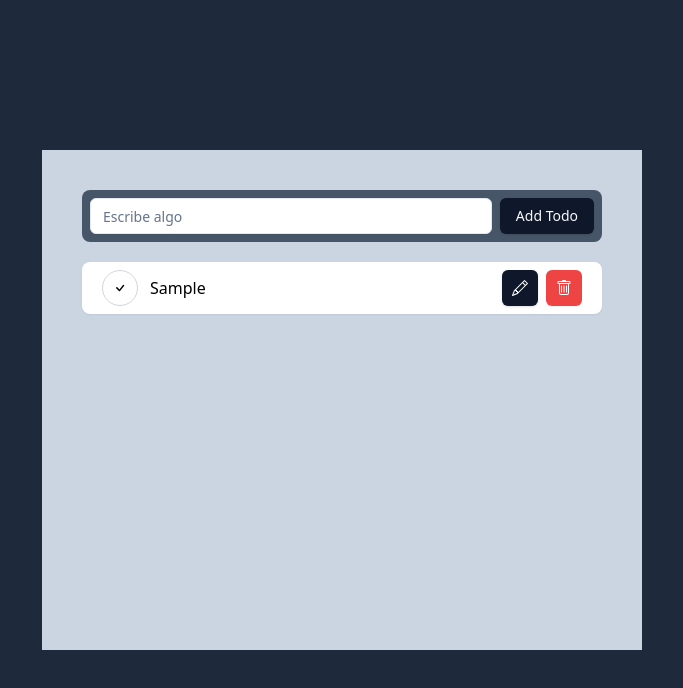
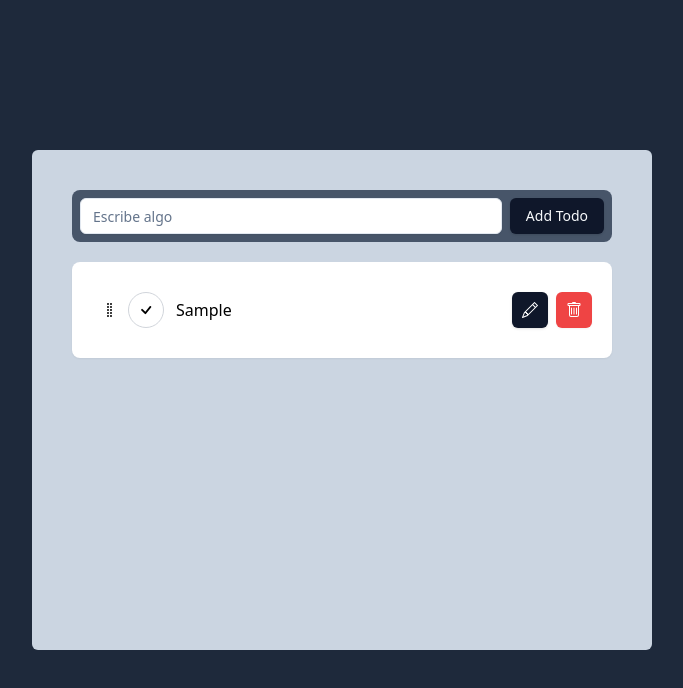
Before and after one commit to ballestrino/todo-app, a React (Vite) app: page / in a window 1280 px wide. Both pictures are taken after typing "Sample" into the empty fields and a click on the button "Add Todo". Shown: the top 688 px of the page, without its empty margins (298-981 px from the left). Built offline with nearby package versions, Linux system fonts and the light colour scheme.

Commit message:
drag and drop

```diff
--- a/package.json
+++ b/package.json
@@ -10,6 +10,10 @@
     "preview": "vite preview"
   },
   "dependencies": {
+    "@dnd-kit/core": "^6.1.0",
+    "@dnd-kit/modifiers": "^7.0.0",
+    "@dnd-kit/sortable": "^8.0.0",
+    "@dnd-kit/utilities": "^3.2.2",
     "@radix-ui/react-icons": "^1.3.1",
     "@radix-ui/react-slot": "^1.1.0",
     "class-variance-authority": "^0.7.0",
--- a/src/App.tsx
+++ b/src/App.tsx
@@ -1,10 +1,10 @@
 import TodoContainer from './components/TodoContainer'
-import InputTodo from './components/ui/InputTodo'
+import InputTodo from './components/InputTodo'
 
 export default function App() {
   return (
-    <div className='flex min-h-screen w-full items-center justify-center bg-slate-800 p-10'>
-      <div className='flex h-full min-h-[500px] w-full flex-col gap-5 bg-slate-300 p-10 md:w-3/4 lg:w-1/2'>
+    <div className='flex min-h-screen w-full items-center justify-center bg-slate-800 px-5 py-10'>
+      <div className='flex h-full min-h-[500px] w-full flex-col gap-5 rounded-md bg-slate-300 px-3 py-5 md:w-3/4 md:p-10 lg:w-1/2'>
         <InputTodo />
         <TodoContainer />
       </div>
--- a/src/components/ui/InputTodo.tsx
+++ b/src/components/InputTodo.tsx
@@ -1,6 +1,6 @@
 import { useState } from 'react'
-import { Button } from './button'
-import { Input } from './input'
+import { Button } from './ui/button'
+import { Input } from './ui/input'
 import { useTodosStore } from '@/store'
 
 export default function InputTodo() {
@@ -8,18 +8,25 @@ export default function InputTodo() {
 
   const { addTodo } = useTodosStore()
 
+  const [error, setError] = useState('')
+
   const handleSubmit = (e: React.FormEvent<HTMLFormElement>) => {
     console.log('submit')
     e.preventDefault()
     if (value) {
+      if (value.length > 50) {
+        setError('El texto no puede ser mayor a 50 caracteres')
+        return
+      }
       addTodo(value)
       setValue('')
+      setError('')
     }
     return
   }
   return (
     <form
-      className='flex gap-2 rounded-lg bg-slate-600 p-2'
+      className='relative flex gap-2 rounded-lg bg-slate-600 p-2'
       onSubmit={(e) => handleSubmit(e)}
     >
       <Input
@@ -29,6 +36,7 @@ export default function InputTodo() {
         className='bg-white'
       />
       <Button type='submit'>Add Todo</Button>
+      <p className='absolute -top-6 text-red-400'>{error}</p>
     </form>
   )
 }
--- a/src/components/Todo.tsx
+++ b/src/components/Todo.tsx
@@ -1,34 +1,56 @@
-import { useTodosStore, type Todo } from '@/store'
+import { type Todo as TodoType, useTodosStore } from '@/store'
+import TodoCompleted from './TodoCompleted'
 import { Button } from './ui/button'
-import { useRef, useState } from 'react'
-import TodoEdit from './TodoEdit'
 import DeleteButton from './ui/deleteButton'
-import TodoCompleted from './TodoCompleted'
+import { type SyntheticListenerMap } from '@dnd-kit/core/dist/hooks/utilities'
+import { type DraggableAttributes } from '@dnd-kit/core'
 
-export default function Todo({ todo }: { todo: Todo }) {
-  const { removeTodo, toggleCompleted } = useTodosStore()
-  const [edit, setEdit] = useState<boolean>(false)
+interface TodoProps {
+  todo: TodoType
+  attributes: DraggableAttributes
+  listeners: SyntheticListenerMap | undefined
+  inputRef: React.RefObject<HTMLInputElement>
+  setEdit: (edit: boolean) => void
+}
 
-  const inputRef = useRef<HTMLInputElement>(null)
+export default function Todo({
+  todo,
+  attributes,
+  listeners,
+  inputRef,
+  setEdit,
+}: TodoProps) {
+  const { removeTodo } = useTodosStore()
+  return (
+    <div className='flex w-full flex-col gap-2 md:h-[80px] md:flex-row'>
+      <div className='flex w-full'>
+        <div className='flex w-full items-center gap-3'>
+          <div className='flex'>
+            <Button
+              className='cursor-move'
+              size={'icon'}
+              variant={'ghost'}
+              {...attributes}
+              {...listeners}
+            >
+              <img src='/grip-vertical.svg' alt='drag item' />
+            </Button>
 
-  return (
-    <div
-      className={`flex w-full items-center justify-between gap-2 rounded-lg bg-white px-5 py-2 ${todo.completed && 'opacity-80'} shadow-sm transition-all duration-300 hover:shadow-md`}
-      onClick={() => {
-        toggleCompleted(todo.id)
+            <TodoCompleted id={todo.id} completed={todo.completed} />
+          </div>
+
+          <p
+            className={`hidden break-words text-black md:block ${todo.completed && 'text line-through'}`}
+            onClick={(e) => {
+              e.stopPropagation()
             }}
           >
-      {!edit ? (
-        <>
-          <div className='flex items-center gap-3'>
-            <TodoCompleted id={todo.id} completed={todo.completed} />
-            <p className={`text-black ${todo.completed && 'line-through'}`}>
             {todo.text}
           </p>
         </div>
 
         <div
-            className='flex gap-2'
+          className='flex items-center gap-2'
           onClick={(e) => {
             e.stopPropagation()
           }}
@@ -49,10 +71,13 @@ export default function Todo({ todo }: { todo: Todo }) {
             className='rounded-lg bg-slate-100 p-1'
           />
         </div>
-        </>
-      ) : (
-        <TodoEdit todo={todo} inputRef={inputRef} setEdit={setEdit} />
-      )}
+      </div>
+
+      <p
+        className={`max-h-60[px] block overflow-auto text-black md:hidden ${todo.completed && 'text break-words line-through'}`}
+      >
+        {todo.text}
+      </p>
     </div>
   )
 }
--- /dev/null
+++ b/src/components/TodoBox.tsx
@@ -0,0 +1,58 @@
+import { useTodosStore, type Todo as TodoType } from '@/store'
+import { memo, useRef, useState } from 'react'
+import TodoEdit from './TodoEdit'
+import { useSortable } from '@dnd-kit/sortable'
+import { CSS } from '@dnd-kit/utilities'
+import Todo from './Todo'
+
+function TodoBox({ todo }: { todo: TodoType }) {
+  const { toggleCompleted } = useTodosStore()
+  const [edit, setEdit] = useState<boolean>(false)
+
+  const inputRef = useRef<HTMLInputElement>(null)
+
+  const {
+    attributes,
+    listeners,
+    setNodeRef,
+    transform,
+    transition,
+    isDragging, // prevent performance issues on drag
+  } = useSortable({ id: todo.id })
+
+  const style = {
+    transform: CSS.Transform.toString(transform),
+    transition,
+  }
+
+  return (
+    <div
+      ref={setNodeRef}
+      style={style}
+      className={`flex w-full items-center justify-between gap-2 rounded-lg bg-white px-5 py-2 ${todo.completed && 'opacity-80'} ${!isDragging && 'shadow-sm transition-all duration-300 hover:shadow-md'}`}
+      onClick={() => {
+        toggleCompleted(todo.id)
+      }}
+    >
+      {!edit ? (
+        <Todo
+          todo={todo}
+          inputRef={inputRef}
+          attributes={attributes}
+          listeners={listeners}
+          setEdit={setEdit}
+        />
+      ) : (
+        <TodoEdit
+          todo={todo}
+          inputRef={inputRef}
+          attributes={attributes}
+          listeners={listeners}
+          setEdit={setEdit}
+        />
+      )}
+    </div>
+  )
+}
+
+export default memo(TodoBox)
--- a/src/components/TodoCompleted.tsx
+++ b/src/components/TodoCompleted.tsx
@@ -18,7 +18,7 @@ export default function TodoCompleted({
         toggleCompleted(id)
       }}
     >
-      <img src='/check.svg' />
+      <img src='/check.svg' width={20} height={20} />
     </Button>
   )
 }
--- a/src/components/TodoContainer.tsx
+++ b/src/components/TodoContainer.tsx
@@ -1,16 +1,36 @@
 import React from 'react'
 import { useTodosStore } from '../store'
-import Todo from './Todo'
+import { DndContext, DragEndEvent } from '@dnd-kit/core'
+import { arrayMove, SortableContext } from '@dnd-kit/sortable'
+import { restrictToVerticalAxis } from '@dnd-kit/modifiers'
+import TodoBox from './TodoBox'
 
 const TodoContainer: React.FC = () => {
-  const { todos } = useTodosStore()
+  const { todos, setTodos } = useTodosStore()
+
+  const handleDragEnd = (event: DragEndEvent) => {
+    const { active, over } = event
+
+    if (over && active.id !== over.id) {
+      const oldIndex = todos.findIndex((todo) => todo.id === active.id)
+      const newIndex = todos.findIndex((todo) => todo.id === over.id)
+
+      const newTodos = arrayMove(todos, oldIndex, newIndex)
+
+      setTodos(newTodos)
+    }
+  }
 
   return (
-    <div className='flex flex-col gap-3'>
-      {todos.map((todo) => (
-        <Todo key={todo.id} todo={todo} />
-      ))}
-    </div>
+    <DndContext modifiers={[restrictToVerticalAxis]} onDragEnd={handleDragEnd}>
+      <SortableContext items={todos}>
+        <div className='flex h-full flex-col gap-3'>
+          {todos.map((todo) => (
+            <TodoBox key={todo.id} todo={todo} />
+          ))}
+        </div>
+      </SortableContext>
+    </DndContext>
   )
 }
 
--- a/src/components/TodoEdit.tsx
+++ b/src/components/TodoEdit.tsx
@@ -3,14 +3,24 @@ import { Button } from './ui/button'
 import { Input } from './ui/input'
 import { useState } from 'react'
 import TodoCompleted from './TodoCompleted'
+import { type SyntheticListenerMap } from '@dnd-kit/core/dist/hooks/utilities'
+import { type DraggableAttributes } from '@dnd-kit/core'
 
 interface Props {
   todo: Todo
   inputRef: React.RefObject<HTMLInputElement>
+  attributes: DraggableAttributes
+  listeners: SyntheticListenerMap | undefined
   setEdit: React.Dispatch<React.SetStateAction<boolean>>
 }
 
-export default function TodoEdit({ todo, inputRef, setEdit }: Props) {
+export default function TodoEdit({
+  todo,
+  inputRef,
+  attributes,
+  listeners,
+  setEdit,
+}: Props) {
   const { editTodo } = useTodosStore()
 
   const [newText, setNewText] = useState<string>(todo.text)
@@ -23,16 +33,29 @@ export default function TodoEdit({ todo, inputRef, setEdit }: Props) {
   }
   return (
     <div
-      className='flex w-full gap-3'
+      className='flex w-full flex-col gap-2 md:h-[80px] md:flex-row'
       onClick={(e) => {
         e.stopPropagation()
       }}
     >
+      <div className='flex w-full'>
         <div className='flex w-full items-center gap-3'>
+          <div className='flex'>
+            <Button
+              className='cursor-move'
+              size={'icon'}
+              variant={'ghost'}
+              {...attributes}
+              {...listeners}
+            >
+              <img src='/grip-vertical.svg' alt='drag item' />
+            </Button>
             <TodoCompleted id={todo.id} completed={todo.completed} />
+          </div>
+
           <Input
             ref={inputRef}
-          className='border-none text-black' // Add the custom class
+            className='hidden border-none text-black md:block' // Add the custom class
             value={newText}
             onKeyDown={(e) => {
               if (e.key === 'Enter') handleEditTodo()
@@ -41,7 +64,7 @@ export default function TodoEdit({ todo, inputRef, setEdit }: Props) {
           />
         </div>
 
-      <div className='flex gap-2'>
+        <div className='flex items-center gap-2'>
           <Button size={'icon'} onClick={() => setEdit(false)}>
             <img src='/x.svg' />
           </Button>
@@ -54,5 +77,15 @@ export default function TodoEdit({ todo, inputRef, setEdit }: Props) {
           </Button>
         </div>
       </div>
+      <Input
+        ref={inputRef}
+        className='border-none text-black md:hidden' // Add the custom class
+        value={newText}
+        onKeyDown={(e) => {
+          if (e.key === 'Enter') handleEditTodo()
+        }}
+        onChange={(e) => setNewText(e.target.value)}
+      />
+    </div>
   )
 }
--- a/src/index.css
+++ b/src/index.css
@@ -27,7 +27,7 @@
     --chart-3: 197 37% 24%;
     --chart-4: 43 74% 66%;
     --chart-5: 27 87% 67%;
-    --radius: 0.5rem
+    --radius: 0.5rem;
   }
   .dark {
     --background: 222.2 84% 4.9%;
@@ -53,7 +53,7 @@
     --chart-2: 160 60% 45%;
     --chart-3: 30 80% 55%;
     --chart-4: 280 65% 60%;
-    --chart-5: 340 75% 55%
+    --chart-5: 340 75% 55%;
   }
 }
 @layer base {
@@ -64,3 +64,8 @@
     @apply bg-background text-foreground;
   }
 }
+
+.scroll {
+  overflow-y: auto;
+  scrollbar-width: thin;
+}
--- a/src/store.ts
+++ b/src/store.ts
@@ -84,6 +84,11 @@ export const useTodosStore = create<TodosStore>((set, get) => ({
   },
 
   setTodos: (todos: Todo[]) => {
+    try {
+      window.localStorage.setItem('todos', JSON.stringify(todos))
+    } catch (error) {
+      console.log(error)
+    }
     set({ todos })
   },
 }))
```
Also changed, not shown: public/grip-vertical.svg (added), 1 other file (tests, documents, lock files or other folders). Lines whose indentation alone changed are shown as unchanged.
